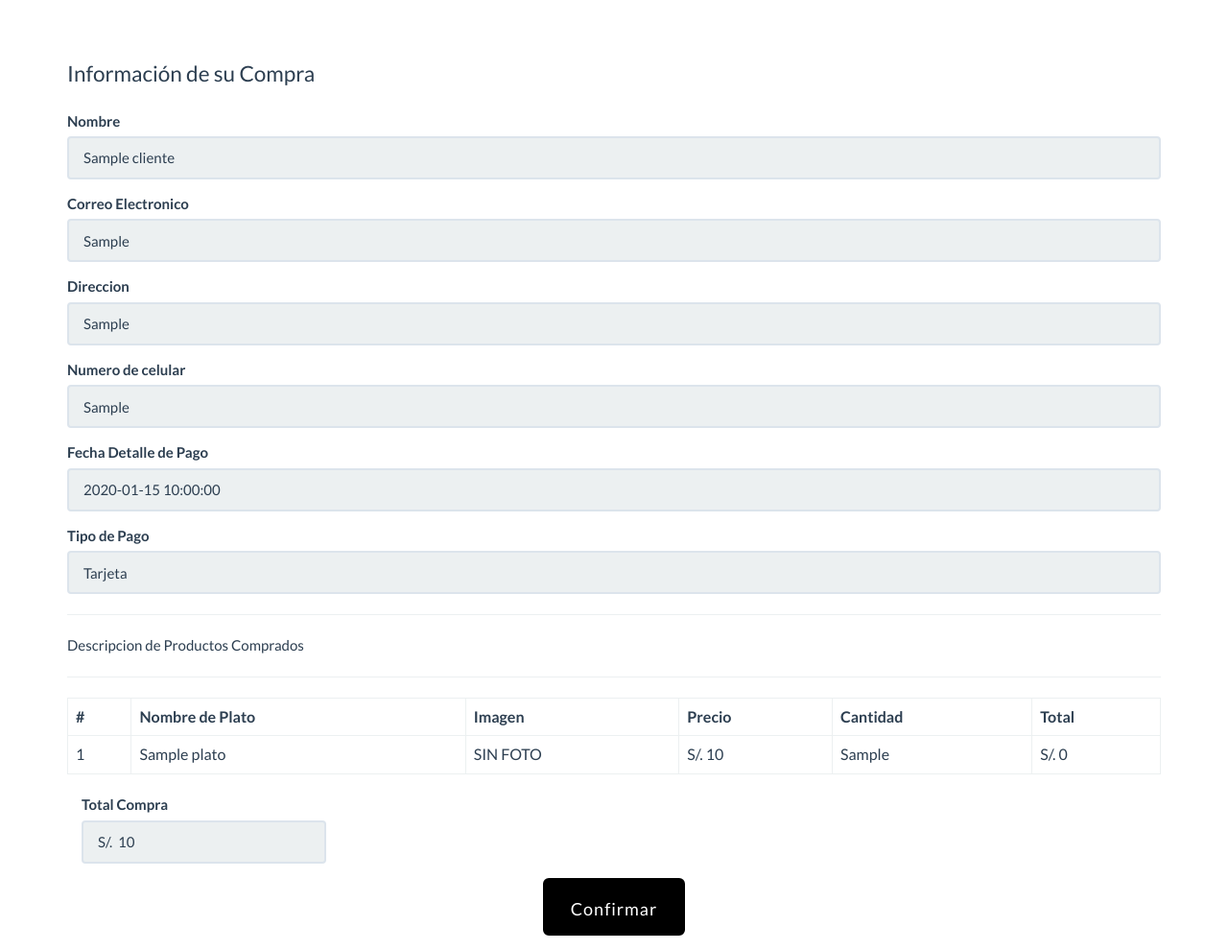
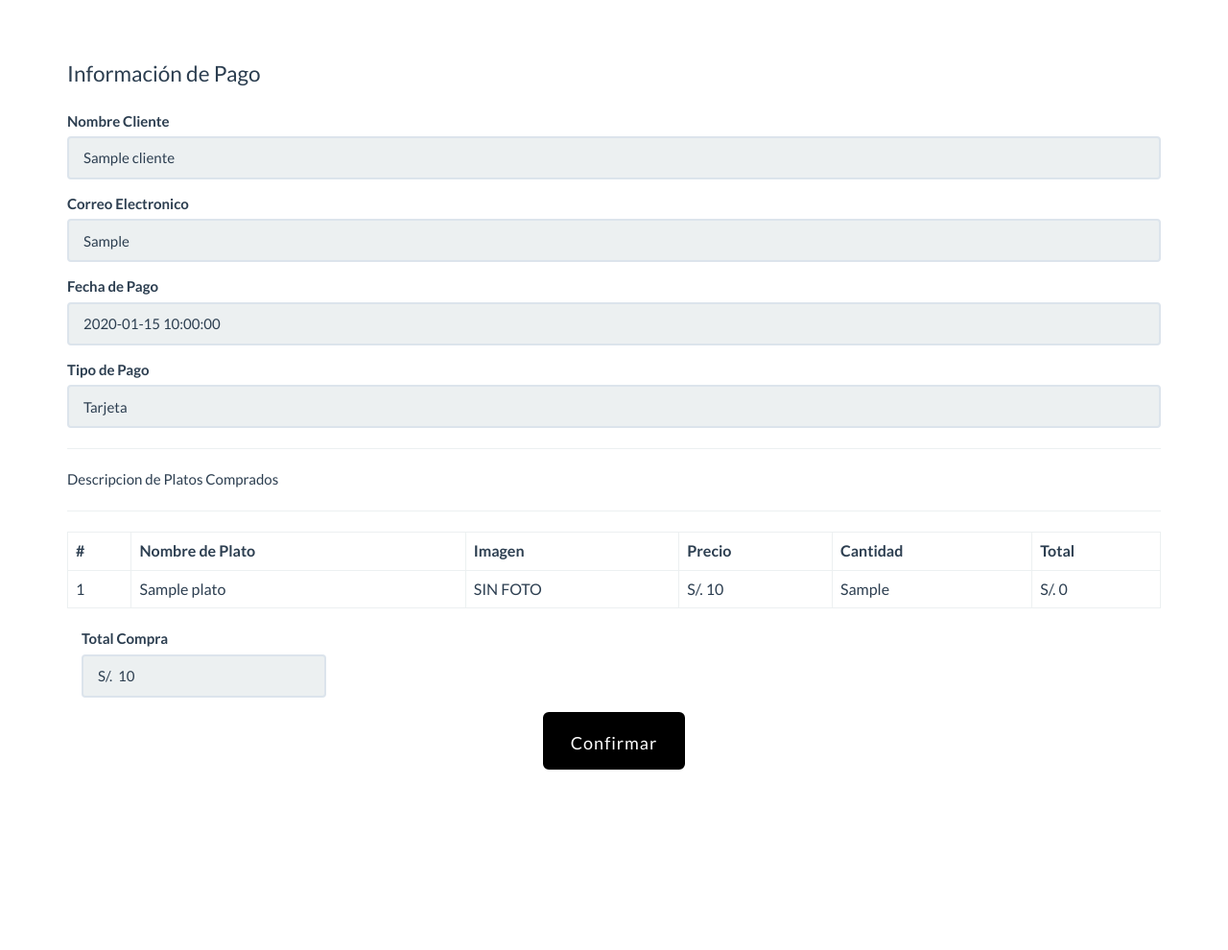
Before and after one commit to alrigo123/ProyectoFinal, a PHP site: page /back-end/pago/dptarjeta.php in a window 1280 px wide. Shown: the part 60-1050 px from the top of the page at 96% size. After the commit the page ends 862 px from the top, so only its background shows below. Run offline with PHP 8.4, Linux system fonts and the light colour scheme; tables that the repository leaves empty or names only in its code hold one stand-in row (values such as "Sample post").

Commit message:
Detalle finalizado v.1

```diff
--- a/back-end/pago/dptarjeta.php
+++ b/back-end/pago/dptarjeta.php
@@ -7,7 +7,7 @@ if (isset($_SESSION['carrito'])) {
 } else {
   echo 'do not work';
   //die;
-  // header('Location: ../../index.php');
+  //header('Location: ../../index.php');
 }
 //usar esta validacion en todas las paginas --> <meta http-equiv="X-UA-Compatible" content="IE=edge">
 ?>
@@ -64,6 +64,9 @@ if (isset($_SESSION['carrito'])) {
 
             $info_correo = $pago->mostrarCorreo();
 
+            $info_pago = $pago->mostrarPago();
+
+
             $cantidad = count($info_correo);
             if ($cantidad > 0) {
               for ($x = 0; $x < $cantidad; $x++) {
@@ -73,25 +76,30 @@ if (isset($_SESSION['carrito'])) {
 
 
 
-                <legend>Información de su Compra</legend>
+                <legend>Información de Pago</legend>
                 <div class="form-group">
-                  <label>Nombre</label>
+                  <label>Nombre Cliente</label>
                   <input value="<?php print $item['Nombre'] ?>" type="text" class="form-control" readonly>
                 </div>
                 <div class="form-group">
                   <label>Correo Electronico</label>
                   <input value="<?php print $item['Correo'] ?>" type="text" class="form-control" readonly>
                 </div>
-                <div class="form-group">
-                  <label>Direccion</label>
-                  <input value="<?php print $item['Direccion'] ?>" type="textarea" class="form-control" readonly>
-                </div>
-                <div class="form-group">
-                  <label>Numero de celular</label>
-                  <input value="<?php print $item['Celular'] ?>" type="text" class="form-control" readonly>
-                </div>
             <?php }
             } ?>
+
+
+            <?php
+            $cantidad = count($info_pago);
+            if ($cantidad > 0) {
+              for ($x = 0; $x < $cantidad; $x++) {
+                $item = $info_pago[$x];
+            ?>
+                <input value="<?php print $item['Id_Pago']; ?>" type="hidden" name="Id_Pago" class="form-control" readonly>
+
+            <?php }
+            } ?>
+
 
             <?php
             $cantidad = count($info_pedido);
@@ -103,7 +111,7 @@ if (isset($_SESSION['carrito'])) {
 
                 <div class="form-group">
                   <input type="hidden" value="<?php echo $item['Id_Pedido'] ?>" name="Id_Pedido">
-                  <label>Fecha Detalle de Pago</label>
+                  <label>Fecha de Pago</label>
                   <input value="<?php print $item['FechaPedido'] ?>" type="text" class="form-control" readonly>
                 </div>
 
@@ -120,7 +128,7 @@ if (isset($_SESSION['carrito'])) {
 
 
             <hr>
-            Descripcion de Productos Comprados
+            Descripcion de Platos Comprados
             <hr>
             <table class="table table-bordered">
               <thead>
@@ -169,7 +177,8 @@ if (isset($_SESSION['carrito'])) {
                       <td>S/. <?php print $item['Precio'] ?> </td>
                       <td><?php print $item['Cantidad'] ?></td>
                       <td>S/.
-                        <?php print $item['TotalP'] ?>
+                        <?php
+                        print $item['TotalP'] ?>
                       </td>
                     </tr>
 
@@ -192,9 +201,11 @@ if (isset($_SESSION['carrito'])) {
               <div class="form-group">
                 <!-- este total el final -->
                 <label>Total Compra</label>
-                <input value="S/.  <?php print $item['Total']; ?>" type="text" name="" class="form-control" readonly>
+                <input value="S/.  <?php
+                                    $valor = $item['Total'];
+                                    print $valor; ?>" type="text" name="" class="form-control" readonly>
 
-                <input type="hidden" name="Total" value="<?php print $item['Total']; ?>">
+                <input type="hidden" name="Total" value="<?php print $valor; ?>">
               </div>
             </div>
 
--- a/back-end/pago/pago.php
+++ b/back-end/pago/pago.php
@@ -87,7 +87,7 @@ if (isset($_SESSION['carrito'])) {
         </form>
         <form action="#" method="post">
         <div id="botones" class="col-md-3 align-items-center">
-            <a class="btn btn-info btn-lg btn-block" type="submit" name="accion" value="Efectivo" href="dpcontra.php" role="button"><i class="far fa-money-bill-alt"></i> Pago contra entrega (+ S/. 2) </a>
+            <a class="btn btn-info btn-lg btn-block" type="submit" name="accion" value="Efectivo" href="dpcontra.php" role="button"><i class="far fa-money-bill-alt"></i> Pago contra entrega <br>(+ S/. 2) </a>
         </div>
         </form>
     </div>
--- a/back-end/pago/pagotarjeta.php
+++ b/back-end/pago/pagotarjeta.php
@@ -5,9 +5,9 @@ if (isset($_SESSION['carrito'])) {
 	//Si el el producto existe en el carrito
 	echo 'work';
 	} else {
-	  //echo 'do not work';
+	  echo 'do not work';
 	  //die;
-	 header('Location: ../../index.php');
+	 //header('Location: ../../index.php');
 	}
  ?>
 <!DOCTYPE html>
--- a/back-end/src/Pago.php
+++ b/back-end/src/Pago.php
@@ -91,6 +91,21 @@ class Pago
 
 
 
+    public function mostrarDetallePago()
+    {
+        $sql = "SELECT t.Id_Detalle, t.FechaDetalle, t.TotalDetalle,t.Id_Pago FROM detallepago t WHERE t.Id_Detalle = ( SELECT MAX( Id_Detalle ) FROM detallepago)";
+
+
+        $resultado = $this->cn->prepare($sql);
+
+        if ($resultado->execute())
+            return  $resultado->fetchAll();
+
+        return false;
+    }
+
+
+//mostrar detalle pago
 
 
 
```
Also changed, not shown: back-end/pago/dp.php (+29 -21 lines), back-end/pago/dpcontra.php (+8 -15 lines).
